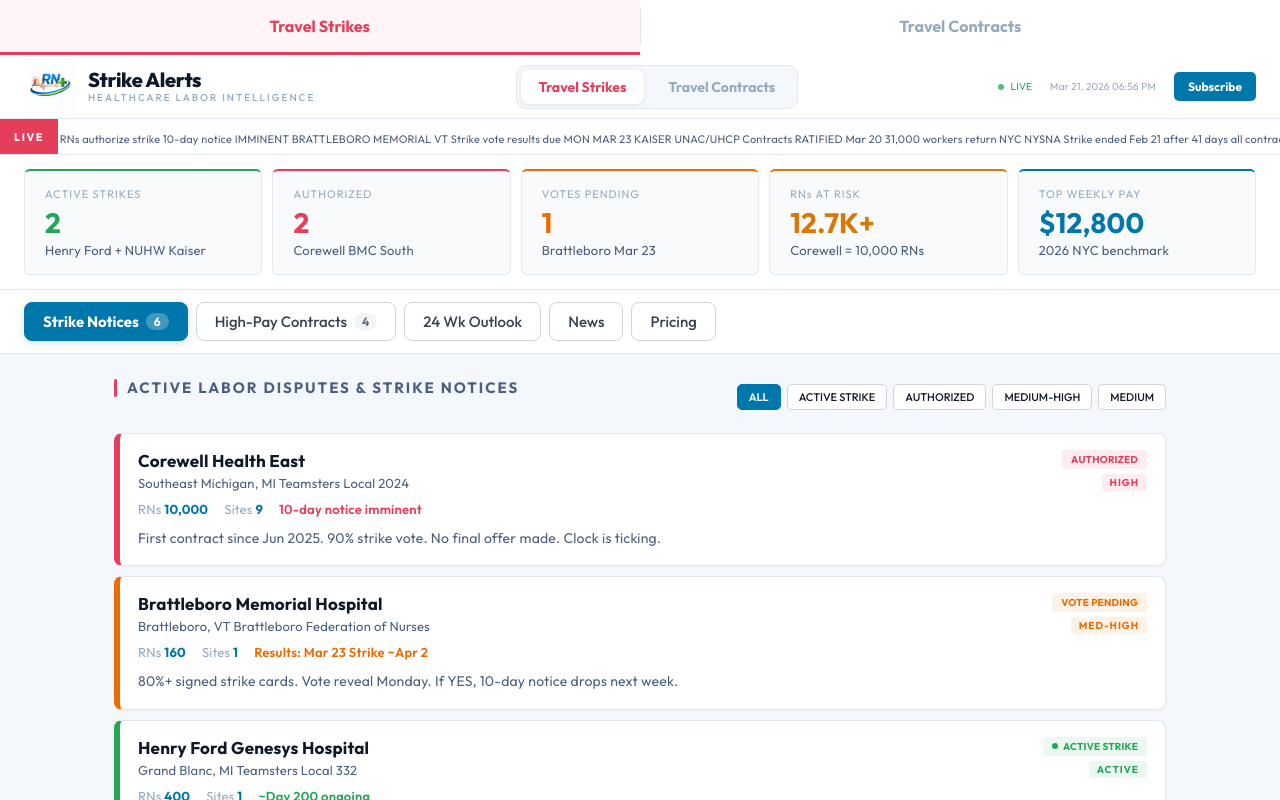
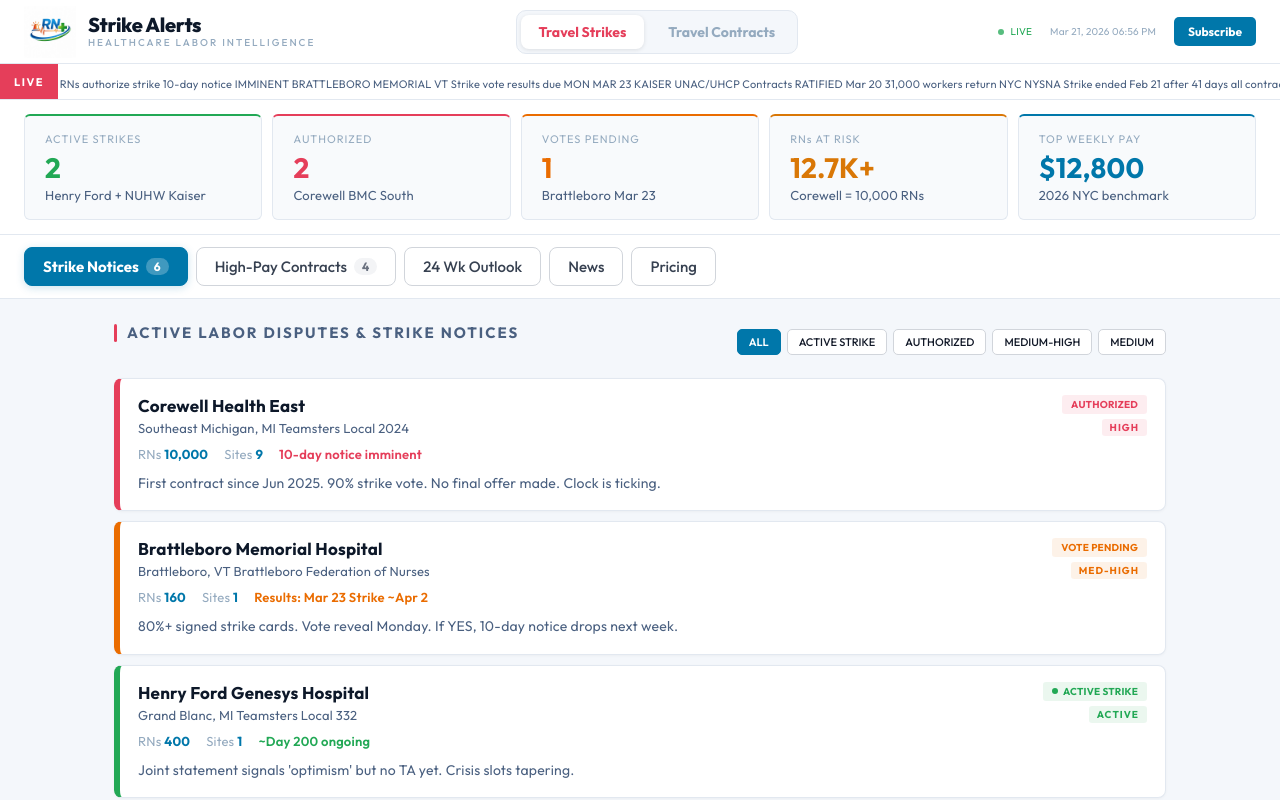
Before and after one commit to gameandtrad3-lang/Strikes-Alerts, a React (Create React App) app: page / in a window 1280 px wide. Shown: the top 800 px of the page. Built offline with nearby package versions, Linux system fonts and the light colour scheme.

Commit message:
Remove duplicate full-width mode tabs row

```diff
--- a/src/App.js
+++ b/src/App.js
@@ -697,17 +697,6 @@
       <style>{globalStyles}</style>
       <div style={{ minHeight: "100vh", display: "flex", flexDirection: "column" }}>
 
-        {/* MODE TABS */}
-        <div style={{ background: "#ffffff", borderBottom: "2px solid var(--border)", display: "flex" }}>
-          <button onClick={() => setMode("strikes")} style={{ flex: 1, display: "flex", alignItems: "center", justifyContent: "center", gap: 10, padding: "16px 24px", fontFamily: "var(--font-sans)", fontSize: 16, fontWeight: 700, cursor: "pointer", transition: "all 0.15s", border: "none", borderBottom: mode === "strikes" ? "3px solid #e53e5a" : "3px solid transparent", background: mode === "strikes" ? "#fff5f7" : "#ffffff", color: mode === "strikes" ? "#e53e5a" : "#94aabf", marginBottom: -2 }}>
-            Travel Strikes
-          </button>
-          <div style={{ width: 1, background: "var(--border)", margin: "8px 0" }} />
-          <button onClick={() => setMode("contracts")} style={{ flex: 1, display: "flex", alignItems: "center", justifyContent: "center", gap: 10, padding: "16px 24px", fontFamily: "var(--font-sans)", fontSize: 16, fontWeight: 700, cursor: "pointer", transition: "all 0.15s", border: "none", borderBottom: mode === "contracts" ? "3px solid #0077aa" : "3px solid transparent", background: mode === "contracts" ? "#f0f8ff" : "#ffffff", color: mode === "contracts" ? "#0077aa" : "#94aabf", marginBottom: -2 }}>
-            Travel Contracts
-          </button>
-        </div>
-
         {/* TRAVEL CONTRACTS MODE */}
         {mode === "contracts" && <TravelContractsPage />}
 
```
